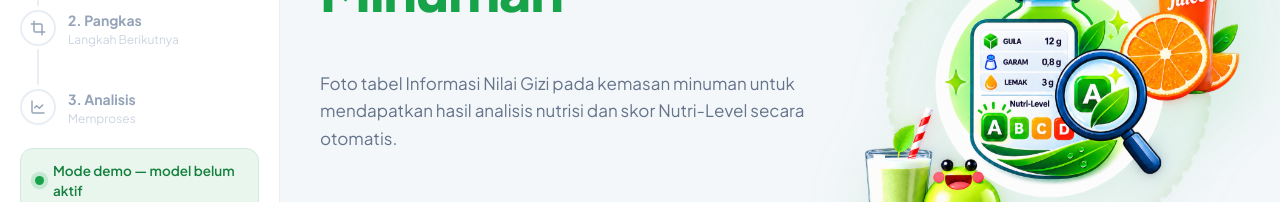
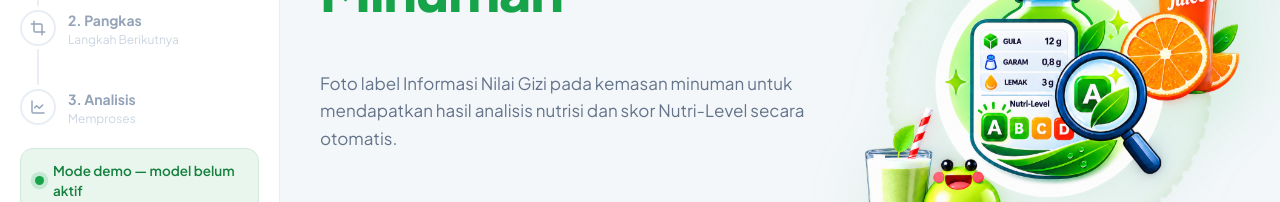
Before and after one commit to Jejetrs/nusca_nutrition_and_classifier, a React (Vite) app: page / in a window 1280 px wide. Shown: the part 194-396 px from the top of the page. Built offline with nearby package versions, Linux system fonts and the light colour scheme; no server answers.

Commit message:
label to tabel

```diff
--- a/src/components/screens/HomeScreen.jsx
+++ b/src/components/screens/HomeScreen.jsx
@@ -78,7 +78,7 @@ export default function HomeScreen({ onPhoto }) {
         </h1>
 
         <p className="ns-hero-desc">
-          Foto tabel Informasi Nilai Gizi pada kemasan minuman untuk mendapatkan hasil analisis
+          Foto label Informasi Nilai Gizi pada kemasan minuman untuk mendapatkan hasil analisis
           nutrisi dan skor Nutri-Level secara otomatis.
         </p>
 
@@ -248,7 +248,7 @@ function LabelExample() {
   return (
     <img
       src={contohLabel}
-      alt="Contoh foto tabel Informasi Nilai Gizi"
+      alt="Contoh foto label Informasi Nilai Gizi"
       style={{ width: '80%', height: '100%', objectFit: 'cover', borderRadius: '18px' }}
     />
   )
```
